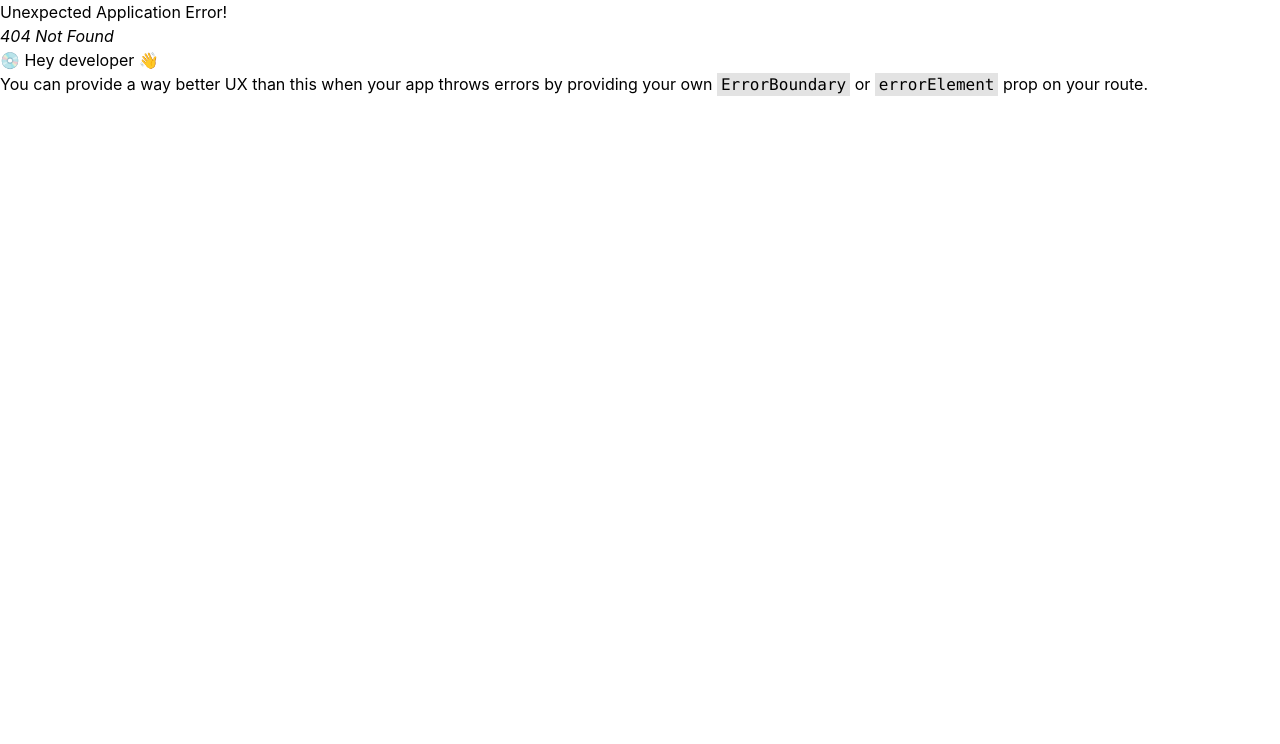
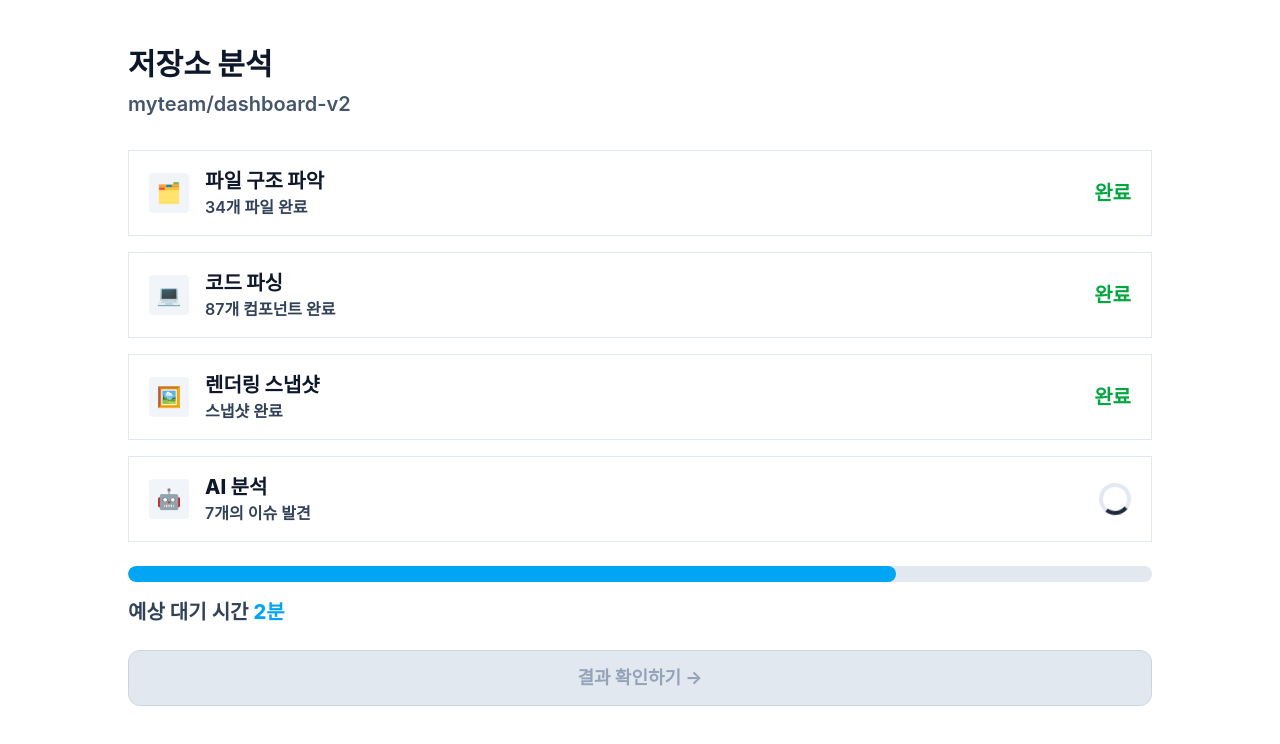
Before and after one commit to KW-Young04/FE_Repository, a React (Vite) app: page /repository-analysis in a window 1280 px wide. Before the commit this address had no page. Shown: the top 744 px of the page. Built offline with nearby package versions, Linux system fonts and the light colour scheme; a web font is replaced by a local one.

Commit message:
feat: 저장소 분석 대기 페이지 구현

```diff
--- /dev/null
+++ b/src/pages/Main/AnalysisProgressPage.tsx
@@ -0,0 +1,110 @@
+import { useEffect, useMemo, useState } from "react";
+import { useNavigate, useSearchParams } from "react-router-dom";
+import Button from "@/components/Button";
+
+const analysisSteps = [
+  { title: "파일 구조 파악", description: "34개 파일 완료", icon: "🗂️" },
+  { title: "코드 파싱", description: "87개 컴포넌트 완료", icon: "💻" },
+  { title: "렌더링 스냅샷", description: "스냅샷 완료", icon: "🖼️" },
+  { title: "AI 분석", description: "7개의 이슈 발견", icon: "🤖" },
+];
+
+export default function AnalysisProgressPage() {
+  const navigate = useNavigate();
+  const [searchParams] = useSearchParams();
+  const [analysisProgress, setAnalysisProgress] = useState(0);
+  const repositoryName = searchParams.get("repo") ?? "myteam/dashboard-v2";
+  const isAnalysisComplete = analysisProgress >= 100;
+  const completedStepCount = Math.floor(analysisProgress / 25);
+  const estimatedMinutes = Math.max(1, Math.ceil((100 - analysisProgress) / 12.5));
+
+  useEffect(() => {
+    const timer = window.setInterval(() => {
+      setAnalysisProgress((previousProgress) => {
+        const nextProgress = previousProgress + 5;
+        return nextProgress >= 100 ? 100 : nextProgress;
+      });
+    }, 350);
+
+    return () => {
+      window.clearInterval(timer);
+    };
+  }, []);
+
+  const statusMessage = useMemo(() => {
+    if (isAnalysisComplete) {
+      return "분석이 완료되었습니다!";
+    }
+
+    return `예상 대기 시간 ${estimatedMinutes}분`;
+  }, [estimatedMinutes, isAnalysisComplete]);
+
+  return (
+    <main className="flex min-h-screen items-center bg-white px-6 py-10 md:px-10">
+      <section className="mx-auto w-full max-w-5xl -translate-y-6">
+        <h1 className="text-3xl font-extrabold text-slate-900">저장소 분석</h1>
+        <p className="mt-2 text-xl font-semibold text-slate-600">{repositoryName}</p>
+
+        <ul className="mt-8 space-y-4">
+          {analysisSteps.map((step, index) => {
+            const isDone = completedStepCount > index;
+
+            return (
+              <li
+                key={step.title}
+                className="flex items-center justify-between border border-slate-200 bg-white px-5 py-4"
+              >
+                <div className="flex items-center gap-4">
+                  <span className="inline-flex h-10 w-10 items-center justify-center rounded bg-slate-100 text-xl">
+                    {step.icon}
+                  </span>
+                  <span>
+                    <strong className="block text-xl font-extrabold text-slate-900">
+                      {step.title}
+                    </strong>
+                    <span className="block text-base font-semibold text-slate-700">
+                      {step.description}
+                    </span>
+                  </span>
+                </div>
+
+                {isDone ? (
+                  <span className="text-xl font-extrabold text-green-600">완료</span>
+                ) : (
+                  <span className="inline-block h-8 w-8 animate-spin rounded-full border-4 border-slate-200 border-t-slate-800" />
+                )}
+              </li>
+            );
+          })}
+        </ul>
+
+        <div className="mt-6 h-4 w-full overflow-hidden rounded-full bg-slate-200">
+          <div
+            className="h-full rounded-full bg-sky-500 transition-all duration-300"
+            style={{ width: `${analysisProgress}%` }}
+          />
+        </div>
+
+        {isAnalysisComplete ? (
+          <p className="mt-4 text-xl font-extrabold text-slate-800">{statusMessage}</p>
+        ) : (
+          <p className="mt-4 text-xl font-semibold text-slate-700">
+            예상 대기 시간{" "}
+            <span className="font-extrabold text-sky-500">{estimatedMinutes}분</span>
+          </p>
+        )}
+
+        <div className="mt-6">
+          <Button
+            variant={isAnalysisComplete ? "default" : "disabled"}
+            disabled={!isAnalysisComplete}
+            onClick={() => navigate("/")}
+            className="h-14 w-full rounded-none text-xl"
+          >
+            결과 확인하기 →
+          </Button>
+        </div>
+      </section>
+    </main>
+  );
+}
--- a/src/pages/Main/RepositoryConnect.tsx
+++ b/src/pages/Main/RepositoryConnect.tsx
@@ -1,4 +1,5 @@
 import { useState } from "react";
+import { useNavigate } from "react-router-dom";
 import Button from "@/components/Button";
 
 const recentRepositories = [
@@ -40,15 +41,15 @@ const recentRepositories = [
 ];
 
 export default function MainRepositoryConnect() {
+  const navigate = useNavigate();
   const [repositoryUrl, setRepositoryUrl] = useState("");
-  const [selectedRepository, setSelectedRepository] = useState("");
+  const openAnalysisPage = (repositoryName: string) => {
+    const trimmedName = repositoryName.trim();
+    if (!trimmedName) {
+      return;
+    }
 
-  const openAnalyzeModal = (repositoryName: string) => {
-    setSelectedRepository(repositoryName);
-  };
-
-  const closeAnalyzeModal = () => {
-    setSelectedRepository("");
+    navigate(`/repository-analysis?repo=${encodeURIComponent(trimmedName)}`);
   };
 
   const isAnalyzeEnabled = repositoryUrl.trim().length > 0;
@@ -71,7 +72,8 @@ export default function MainRepositoryConnect() {
           />
           <Button
             variant={isAnalyzeEnabled ? "default" : "disabled"}
-            onClick={() => openAnalyzeModal(repositoryUrl.trim())}
+            disabled={!isAnalyzeEnabled}
+            onClick={() => openAnalysisPage(repositoryUrl)}
             className="h-14 min-w-40 rounded-none"
           >
             분석 시작 →
@@ -85,7 +87,7 @@ export default function MainRepositoryConnect() {
               <li key={repository.id} className="border-b border-slate-100 last:border-b-0">
                 <button
                   type="button"
-                  onClick={() => openAnalyzeModal(repository.fullName)}
+                  onClick={() => openAnalysisPage(repository.fullName)}
                   className="flex w-full items-center gap-4 px-6 py-4 text-left transition hover:bg-slate-50"
                 >
                   <span className="text-3xl">🗂️</span>
@@ -105,45 +107,6 @@ export default function MainRepositoryConnect() {
         </div>
       </section>
 
-      {selectedRepository ? (
-        <div className="fixed inset-0 z-50 flex items-center justify-center bg-black/30 p-4">
-          <div className="relative w-full max-w-2xl rounded-3xl bg-white p-8 shadow-2xl">
-            <button
-              type="button"
-              onClick={closeAnalyzeModal}
-              className="absolute right-5 top-4 text-3xl leading-none text-slate-500 transition hover:text-slate-700"
-              aria-label="닫기"
-            >
-              ×
-            </button>
-            <h2 className="text-center text-2xl font-extrabold text-sky-600">
-              해당 저장소를 분석할까요?
-            </h2>
-            <p className="mt-5 rounded-md bg-slate-100 px-4 py-3 text-center text-lg font-semibold text-slate-700">
-              {selectedRepository}
-            </p>
-            <p className="mt-4 text-center text-sm text-slate-600">
-              선택한 GitHub 저장소의 UI/UX 문제와 코드 개선 포인트를 분석합니다.
-            </p>
-            <div className="mt-8 grid grid-cols-2 gap-3">
-              <Button
-                onClick={closeAnalyzeModal}
-                variant="default"
-                className="h-12 rounded-lg text-base"
-              >
-                취소
-              </Button>
-              <Button
-                onClick={closeAnalyzeModal}
-                variant="blue"
-                className="h-12 rounded-lg text-base"
-              >
-                분석 시작 →
-              </Button>
-            </div>
-          </div>
-        </div>
-      ) : null}
     </main>
   );
 }
--- a/src/routes/index.tsx
+++ b/src/routes/index.tsx
@@ -1,8 +1,10 @@
 import { createBrowserRouter } from 'react-router-dom';
 import MainPage from '@/pages/Main';
 import MainRepositoryConnect from '@/pages/Main/RepositoryConnect';
+import AnalysisProgressPage from '@/pages/Main/AnalysisProgressPage';
 
 export const router = createBrowserRouter([
   { path: '/', element: <MainPage /> },
   { path: '/repository-connect', element: <MainRepositoryConnect /> },
+  { path: '/repository-analysis', element: <AnalysisProgressPage /> },
 ]);
```
